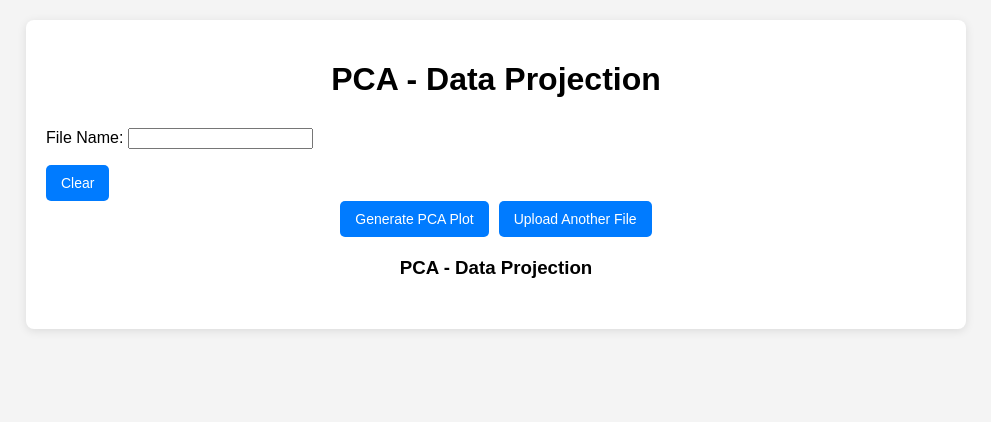
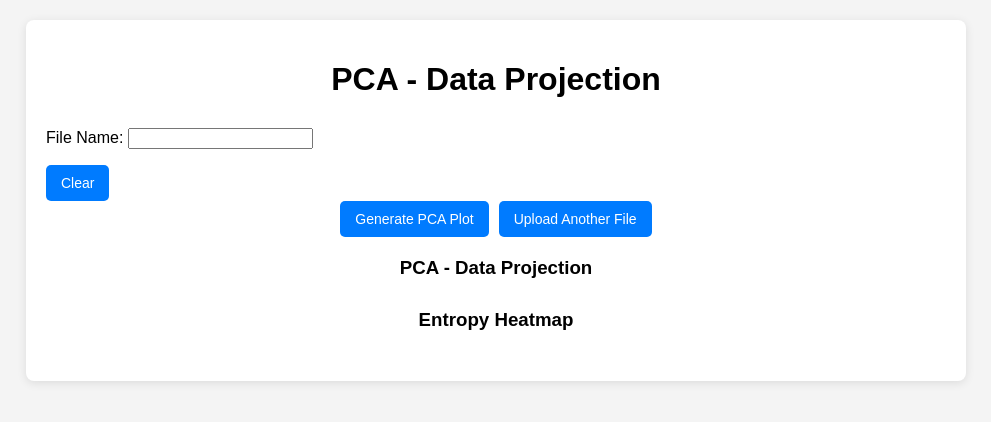
Before and after one commit to mpsfranca/MobMetrics, a Django app: page /success/ in a window 1280 px wide. Shown: the top 422 px of the page, without its empty margins (144-1135 px from the left). Run offline with Django 5.2, Linux system fonts and the light colour scheme; some libraries are stand-ins or nearby versions.

Commit message:
fix: quadrant entropy

```diff
--- a/MobMetrics/metrics/models.py
+++ b/MobMetrics/metrics/models.py
@@ -87,5 +87,4 @@
 
     x        = models.IntegerField()
     y        = models.IntegerField()
-    z        = models.IntegerField()
-    entropy  = models.IntegerField()
+    entropy  = models.FloatField()
--- a/MobMetrics/metrics/templates/success/success.html
+++ b/MobMetrics/metrics/templates/success/success.html
@@ -82,12 +82,18 @@
             <div id="pca-graph"></div>
         </div>
 
+        <div class="graph-container">
+            <h3>Entropy Heatmap</h3>
+            <div id="entropy-heatmap"></div>
+        </div>
+
         <script>
             // PCA Data from Django
             const pcaData = {{ pca_data|safe }};
+            const entropyData = {{ entropy_data|safe }};
 
-            // Preparing data for the plot
-            const trace = {
+            // Preparing data for the PCA plot
+            const pcaTrace = {
                 x: pcaData.PC1,
                 y: pcaData.PC2,
                 mode: 'markers',
@@ -99,16 +105,30 @@
                 }
             };
 
-            const layout = {
+            const pcaLayout = {
                 title: 'PCA - Data Projection',
                 xaxis: { title: 'Principal Component 1' },
                 yaxis: { title: 'Principal Component 2' }
             };
 
-            const data = [trace];
+            Plotly.newPlot('pca-graph', [pcaTrace], pcaLayout);
 
-            // Generate plot using Plotly.js
-            Plotly.newPlot('pca-graph', data, layout);
+            // Preparing data for the entropy heatmap
+            const heatmapTrace = {
+                x: entropyData.x,
+                y: entropyData.y,
+                z: entropyData.entropy,
+                type: 'heatmap',
+                colorscale: 'Viridis'
+            };
+
+            const heatmapLayout = {
+                title: 'Entropy Heatmap',
+                xaxis: { title: 'X' },
+                yaxis: { title: 'Y' }
+            };
+
+            Plotly.newPlot('entropy-heatmap', [heatmapTrace], heatmapLayout);
         </script>
     </div>
 </body>
--- a/MobMetrics/metrics/views.py
+++ b/MobMetrics/metrics/views.py
@@ -2,7 +2,7 @@
 from django.core.serializers import serialize
 import pandas as pd
 
-from .models import ConfigModel, MetricsModel, TravelsModel, StayPointModel, VisitModel, ContactModel
+from .models import ConfigModel, MetricsModel, TravelsModel, StayPointModel, VisitModel, ContactModel, QuadrantEntropyModel
 from .forms import UploadForm, FileNameForm
 from .process.factory import Factory
 from .process.format import Format
@@ -60,7 +60,7 @@
             file_name = form.cleaned_data['file_name']
 
             # Deleta todas as instâncias dos modelos onde fileName = 'name'
-            models = [ConfigModel, MetricsModel, TravelsModel, StayPointModel, VisitModel, ContactModel]
+            models = [ConfigModel, MetricsModel, TravelsModel, StayPointModel, VisitModel, ContactModel, QuadrantEntropyModel]
             for model in models:
                 model.objects.filter(fileName=file_name).delete()
 
@@ -89,8 +89,17 @@
     # Atribuindo a cor para cada ponto baseado no label
     pca_data['colors'] = [colors[label] for label in pca_data['labels']]
 
+    # Recuperar dados de entropia do banco de dados
+    entropy_records = QuadrantEntropyModel.objects.all()
+    entropy_data = {
+        'x': [record.x for record in entropy_records],
+        'y': [record.y for record in entropy_records],
+        'entropy': [record.entropy for record in entropy_records]
+    }
+
     return render(request, 'success/success.html', {
         'pca_data': pca_data,  # Passando os dados para o template
+        'entropy_data': entropy_data,  # Passando os dados de entropia
         'explained_variance': explained_variance,  # Passando a variância explicada
         'form': FileNameForm()
     })
```
Also changed, not shown: MobMetrics/metrics/metrics/social/entropy.py (+5 -6 lines), MobMetrics/metrics/migrations/0016_remove_quadrantentropymodel_z.py (added), MobMetrics/metrics/migrations/0017_alter_quadrantentropymodel_entropy.py (added), MobMetrics/metrics/process/factory.py (line endings or trailing spaces).
